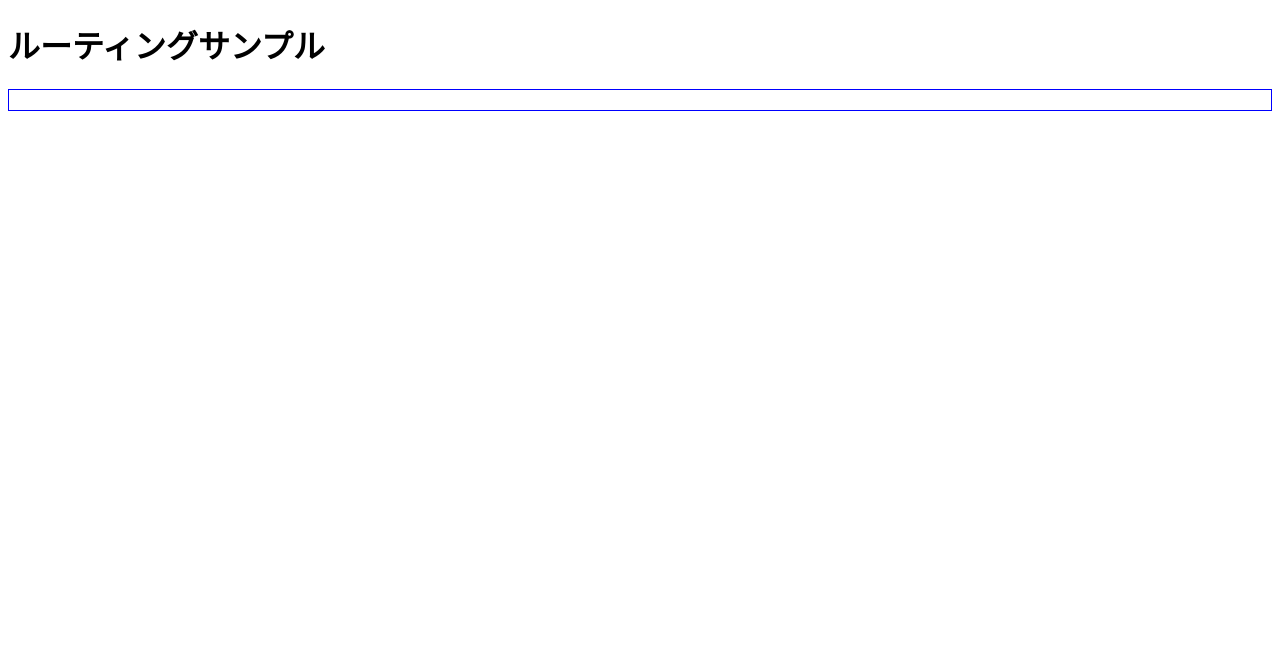
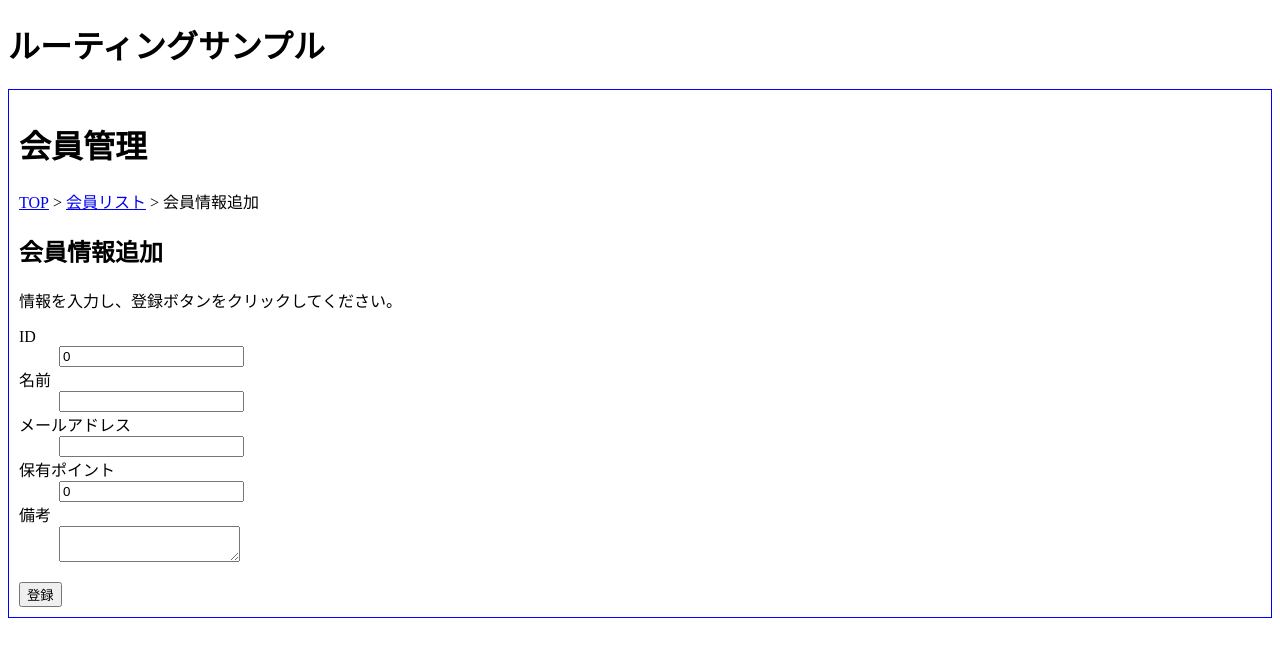
Before and after one commit to cawauchi6204/nuxt-study, a Nuxt app: page /member/memberAdd in a window 1280 px wide. Before the commit this address had no page. Shown: the top 646 px of the page. Built offline with nearby package versions, Linux system fonts and the light colour scheme.

Commit message:
update: リンク追加

```diff
--- /dev/null
+++ b/pages/member/memberAdd.vue
@@ -0,0 +1,80 @@
+<script setup lang="ts">
+import type { Member } from "@/interfaces";
+
+//ルータオブジェクトを取得。
+const router = useRouter();
+//会員情報リストをステートから取得。
+const memberList = useState<Map<number, Member>>("memberList");
+//入力データと同期させるMemberオブジェクトの用意。
+const member: Member = reactive(
+  {
+    id: 0,
+    name: "",
+    email: "",
+    points: 0,
+    note: ""
+  }
+);
+//フォームがサブミットされた時の処理。
+const onAdd = (): void => {
+  memberList.value.set(member.id, member);
+  router.push({ name: "member-memberDetail-id", params: { id: member.id } });
+};
+</script>
+
+<template>
+  <h1>会員管理</h1>
+  <nav id="breadcrumbs">
+    <ul>
+      <li>
+        <NuxtLink v-bind:to="{ name: 'index' }">TOP</NuxtLink>
+      </li>
+      <li>
+        <NuxtLink v-bind:to="{ name: 'member-memberList' }">会員リスト</NuxtLink>
+      </li>
+      <li>会員情報追加</li>
+    </ul>
+  </nav>
+  <section>
+    <h2>会員情報追加</h2>
+    <p>
+      情報を入力し、登録ボタンをクリックしてください。
+    </p>
+    <!-- preventDefaultしてactionまで伝搬されないようにしている -->
+    <form v-on:submit.prevent="onAdd">
+      <dl>
+        <dt>
+          <label for="addId">ID&nbsp;</label>
+        </dt>
+        <dd>
+          <input type="number" id="addId" v-model.number="member.id" required>
+        </dd>
+        <dt>
+          <label for="addName">名前&nbsp;</label>
+        </dt>
+        <dd>
+          <input type="text" id="addName" v-model="member.name" required>
+        </dd>
+        <dt>
+          <label for="addEmail">メールアドレス&nbsp;</label>
+        </dt>
+        <dd>
+          <input type="email" id="addEmail" v-model="member.email" required>
+        </dd>
+        <dt>
+          <label for="addPoints">保有ポイント&nbsp;</label>
+        </dt>
+        <dd>
+          <input type="number" id="addPoints" v-model.number="member.points" required>
+        </dd>
+        <dt>
+          <label for="addNote">備考</label>
+        </dt>
+        <dd>
+          <textarea id="addNote" v-model="member.note"></textarea>
+        </dd>
+      </dl>
+      <button type="submit">登録</button>
+    </form>
+  </section>
+</template>
--- a/pages/member/memberList.vue
+++ b/pages/member/memberList.vue
@@ -17,12 +17,14 @@
 	</nav>
 	<section>
 		<h2>会員リスト</h2>
-		<!-- <p>
+		<p>
 			新規登録は<NuxtLink v-bind:to="{ name: 'member-memberAdd' }">こちら</NuxtLink>から
-		</p> -->
+		</p>
 		<section>
 			<ul>
 				<li v-for="[id, member] in memberList" v-bind:key="id">
+					<!-- params idを設定している -->
+					<!--[id]は取り除かれ、memberDetail-idとなっている  -->
 					<NuxtLink v-bind:to="{ name: 'member-memberDetail-id', params: { id: id } }">
 						IDが{{ id }}の{{ member.name }}さん
 					</NuxtLink>
```
